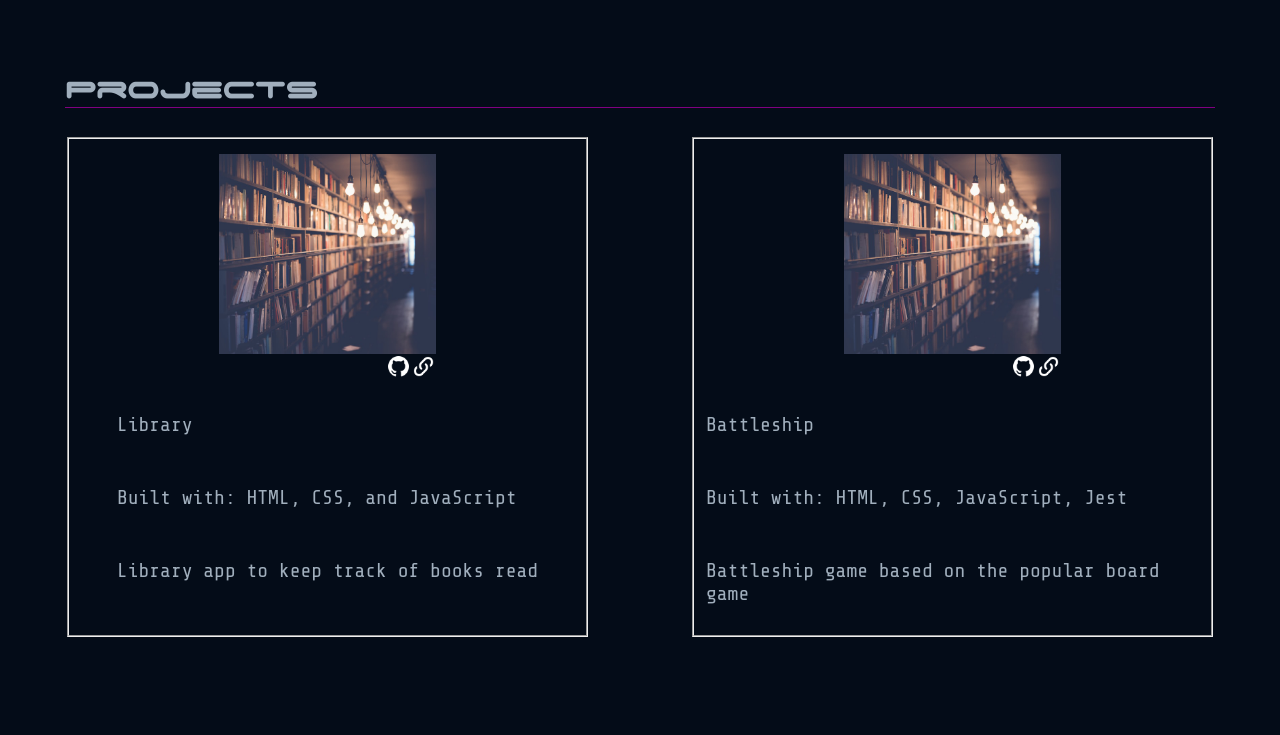
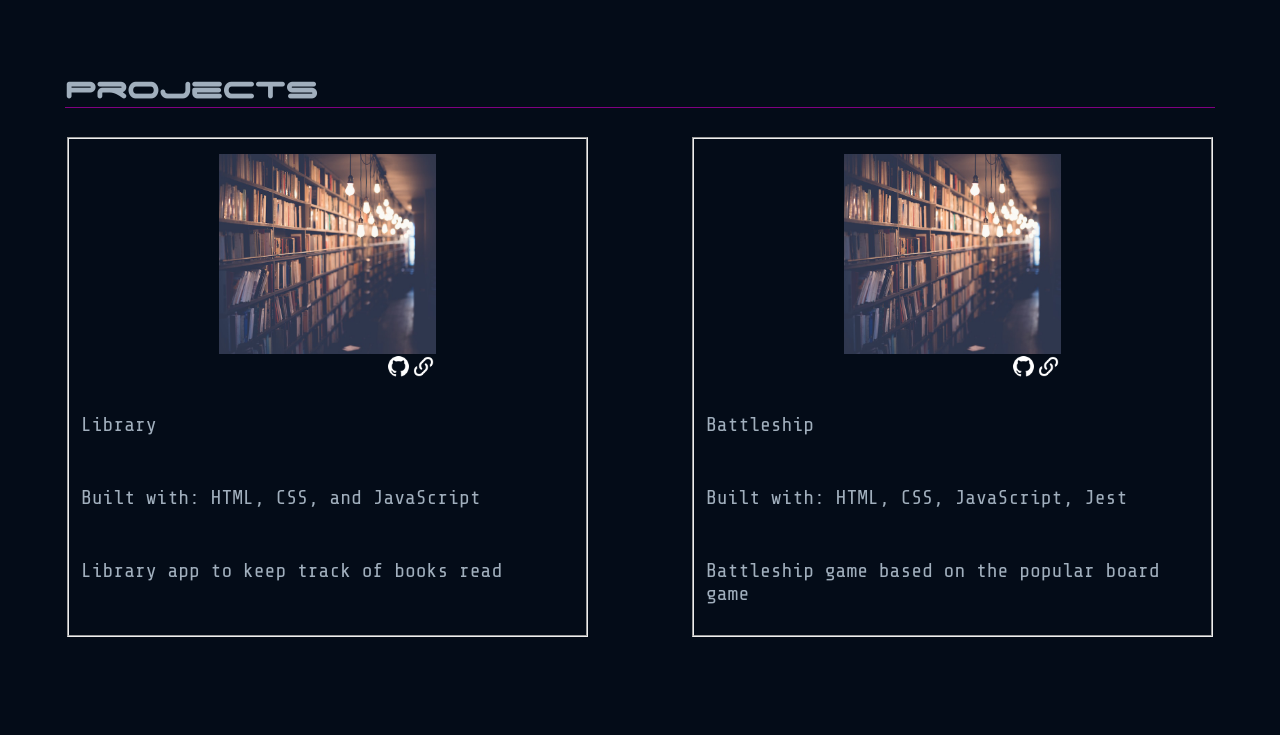
Before and after one commit to justinrkinsman/PersonalPortfolio, a React (Create React App) app in the folder personal-portfolio/: page / in a window 1280 px wide. Shown: the part 2040-2775 px from the top of the page. Built offline with nearby package versions, Linux system fonts and the light colour scheme.

Commit message:
Adjust flex alignment on proejct card

```diff
--- a/personal-portfolio/src/components/ProjectCard.css
+++ b/personal-portfolio/src/components/ProjectCard.css
@@ -1,7 +1,7 @@
 .projectCard {
     display: flex;
     flex-direction: column;
-    align-items: center;
+    align-items: flex-start;
     padding-top: 15px;
     gap: 10px;
 }
@@ -31,4 +31,5 @@
     display: flex;
     flex-direction: column;
     align-items: flex-end;
+    align-self: center;
 }
```
